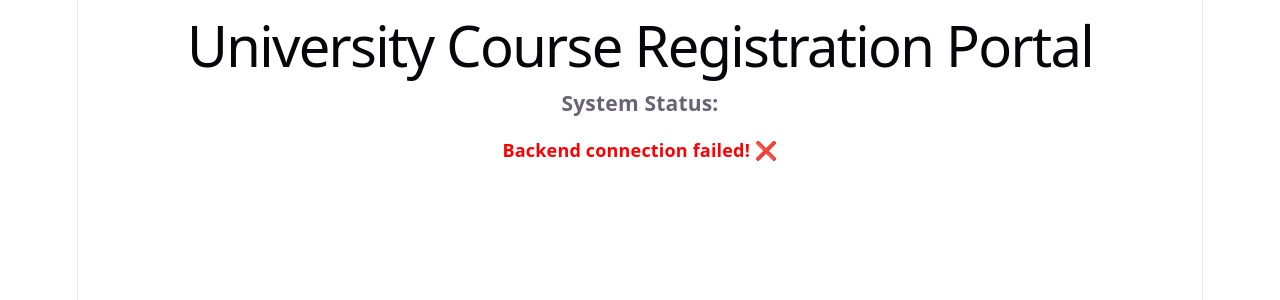
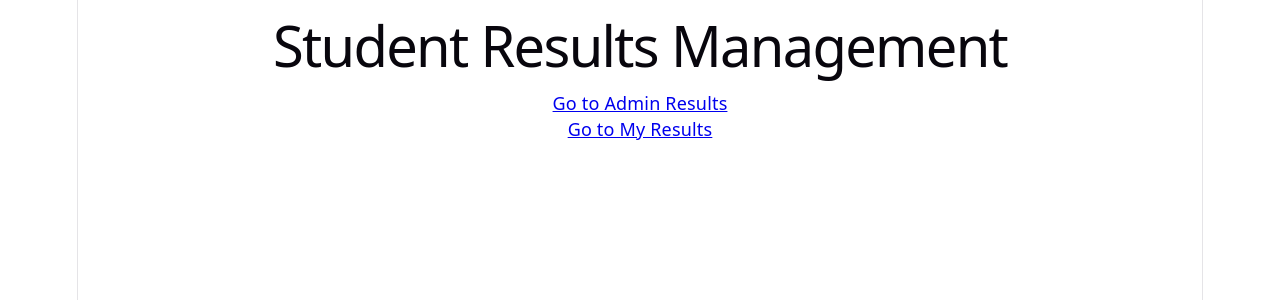
Before and after one commit to Pasindu01262/SWST-32043-Mini-Project, a React app in the folder frontend/: page / in a window 1280 px wide. Shown: the top 300 px of the page. Built offline with nearby package versions, Linux system fonts and the light colour scheme; no server answers; the HTML template or start-up script is replaced by a standard one.

Commit message:
Implement routing for Admin and My Results pages
Refactor App component to use React Router for navigation.

```diff
--- a/frontend/src/App.jsx
+++ b/frontend/src/App.jsx
@@ -1,27 +1,27 @@
-import { useState, useEffect } from 'react'
+import { BrowserRouter, Routes, Route, Link } from 'react-router-dom';
+   import AdminResults from './pages/AdminResults';
+   import MyResults from './pages/MyResults';
 
+   function Home() {
+     return (
+       <div>
+         <h1>Student Results Management</h1>
+         <p><Link to="/admin/results">Go to Admin Results</Link></p>
+         <p><Link to="/my-results">Go to My Results</Link></p>
+       </div>
+     );
+   }
 
-function App() {
-  const [message, setMessage] = useState("Loading backend status...");
+   function App() {
+     return (
+       <BrowserRouter>
+         <Routes>
+           <Route path="/" element={<Home />} />
+           <Route path="/admin/results" element={<AdminResults />} />
+           <Route path="/my-results" element={<MyResults />} />
+         </Routes>
+       </BrowserRouter>
+     );
+   }
 
-  useEffect(() => {
-    fetch('http://localhost:5000/api/status')
-      .then((res) => res.json())
-      .then((data) => setMessage(data.message))
-      .catch((error) => setMessage("Backend connection failed! ❌"));
-  }, []);
-
-  return (
-    <div className="App">
-      <h1>University Course Registration Portal</h1>
-      <div className="card">
-        <h3>System Status:</h3>
-        <p style={{ color: message.includes('failed') ? 'red' : 'green', fontWeight: 'bold' }}>
-          {message}
-        </p>
-      </div>
-    </div>
-  )
-}
-
-export default App
+   export default App;
```
